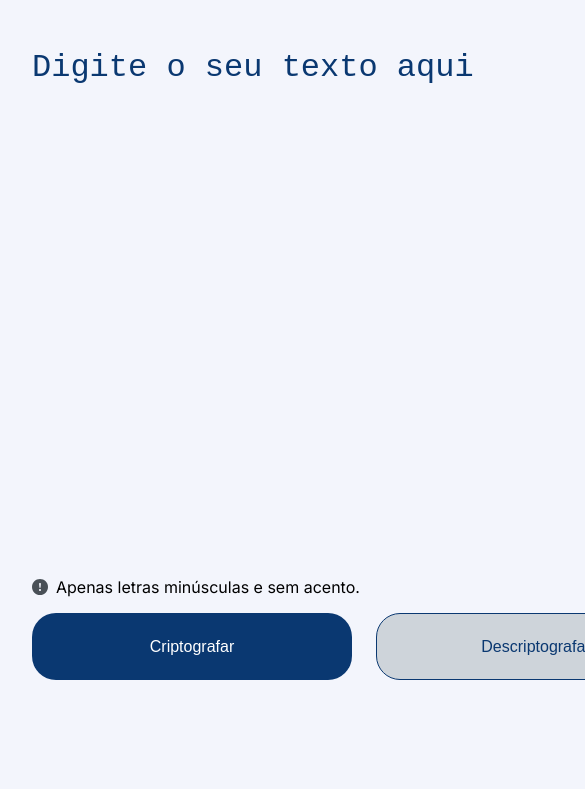
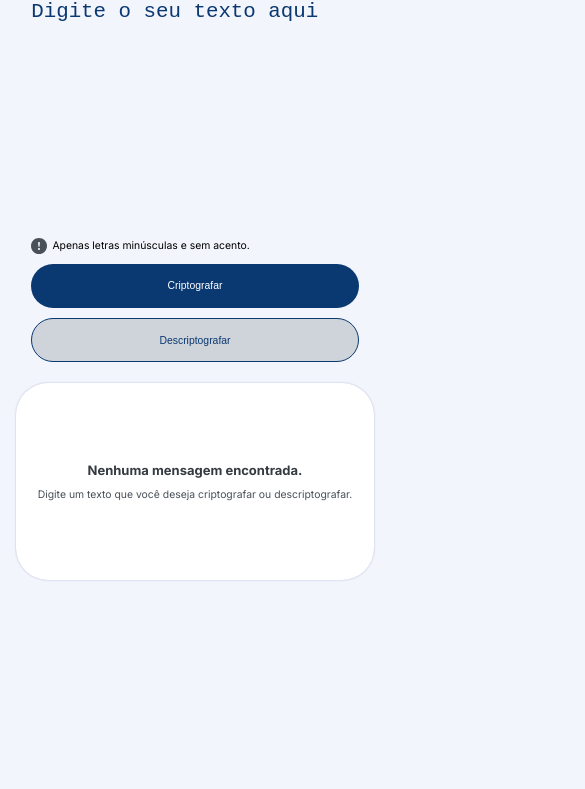
Before and after one commit to hevelinlima/hevelinlima.github.io, a plain HTML site: page index.html in a window 390 px wide. Shown: the part 95-884 px from the top of the page, 585 px wide, since content can reach past the window. After the commit the page ends 844 px from the top, so only its background shows below. Drawn offline with Linux system fonts and the light colour scheme.

Commit message:
responsividade pt. 2

```diff
--- a/global.css
+++ b/global.css
@@ -34,7 +34,6 @@ body {
 
 .header {
   width: 14.25rem;
-  height: 100vh;
 
   display: flex;
   justify-content: center;
@@ -59,7 +58,7 @@ body {
 
 .placeholder-textarea {
   width: 100%;
-  height: 30rem;
+  height: 20rem;
   outline: none;
   resize: none;
   border: none;
@@ -67,6 +66,7 @@ body {
   background: transparent;
 
   font-size: 2rem;
+  line-height: 2.5rem;
 }
 
 .placeholder-textarea::placeholder {
@@ -138,6 +138,7 @@ body {
   background: white;
   min-height: 50rem;
   min-width: 25rem;
+  max-width: 35rem;
   height: auto;
   width: auto;
 }
@@ -166,12 +167,19 @@ body {
   color: var(--gray-400);
 }
 
-@media screen and (max-width: 375px) {
+@media screen and (max-width: 750px) {
   html {
     font-size: 65%;
   }
   body {
     flex-direction: column;
+    padding: 1.5rem;
+  }
+
+  .typed-text {
+    height: 20rem;
+    width: auto;
+    font-size: 1.5rem;
   }
 
   .header {
@@ -182,12 +190,11 @@ body {
     padding: 2rem 1.5rem 0 1.5rem;
     width: auto;
   }
+
   .placeholder-textarea {
-    height: 2rem;
-  }
-
-  .typed-text {
-    font-size: 1.5rem;
+    min-height: 3rem;
+    max-height: 15rem;
+    height: auto;
   }
 
   .button-container {
@@ -201,8 +208,9 @@ body {
 
   .result-area {
     margin: 2rem 0;
-    padding: 0 1rem;
-    border-radius: 16px;
+    padding: 2rem 2rem;
+    min-height: 15rem;
+    height: auto;
   }
 
   .result-area > img {
@@ -213,6 +221,10 @@ body {
     font-size: 1.25rem;
   }
 
+  .result-area-text > h3 {
+    align-text: justify;
+  }
+
   .result-area-text > p {
     font-size: 1rem;
   }
```
